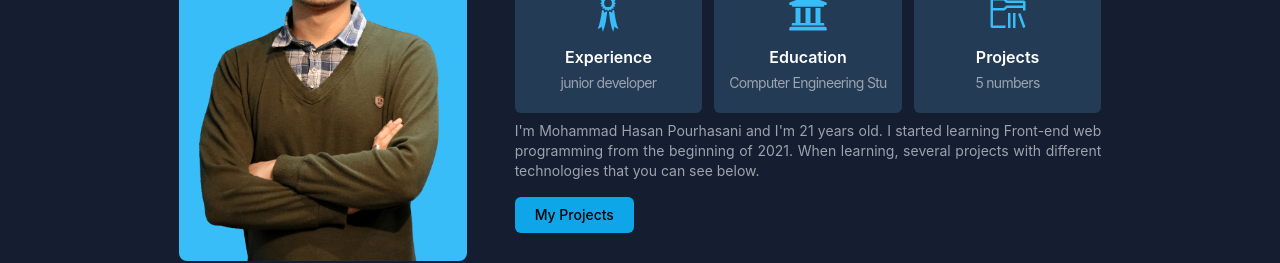
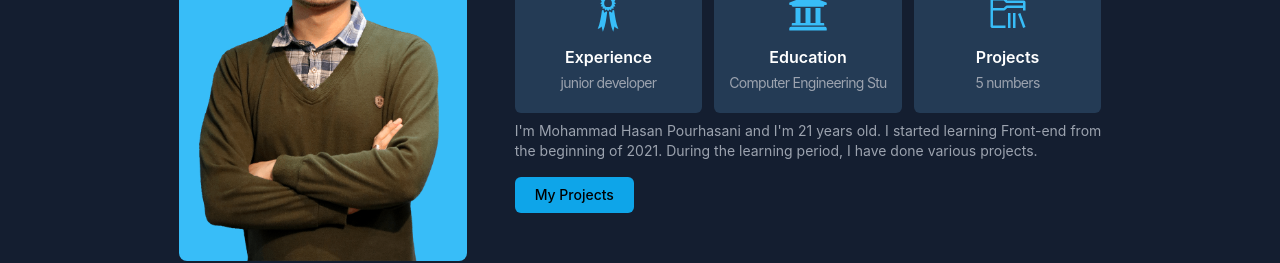
Before and after one commit to MHPourhasani/my-personal-porfolio, a React (Create React App) app: page / in a window 1280 px wide. Shown: the part 840-1103 px from the top of the page. Built offline with nearby package versions, Linux system fonts and the light colour scheme.

Commit message:
change about me description

```diff
--- a/src/components/AboutMe/AboutMe.jsx
+++ b/src/components/AboutMe/AboutMe.jsx
@@ -57,11 +57,12 @@ const AboutMe = () => {
 						))}
 					</ul>
 
+					{/* about me description */}
 					<section className='my-2 flex flex-col items-start gap-4 text-sm'>
 						<p className='text-justify text-gray-400'>
 							I'm Mohammad Hasan Pourhasani and I'm 21 years old. I started learning
-							Front-end web programming from the beginning of 2021. When learning,
-							several projects with different technologies that you can see below.
+							Front-end from the beginning of 2021. During the learning period, I have
+							done various projects.
 						</p>
 						<a
 							href='#my-projects'
```
